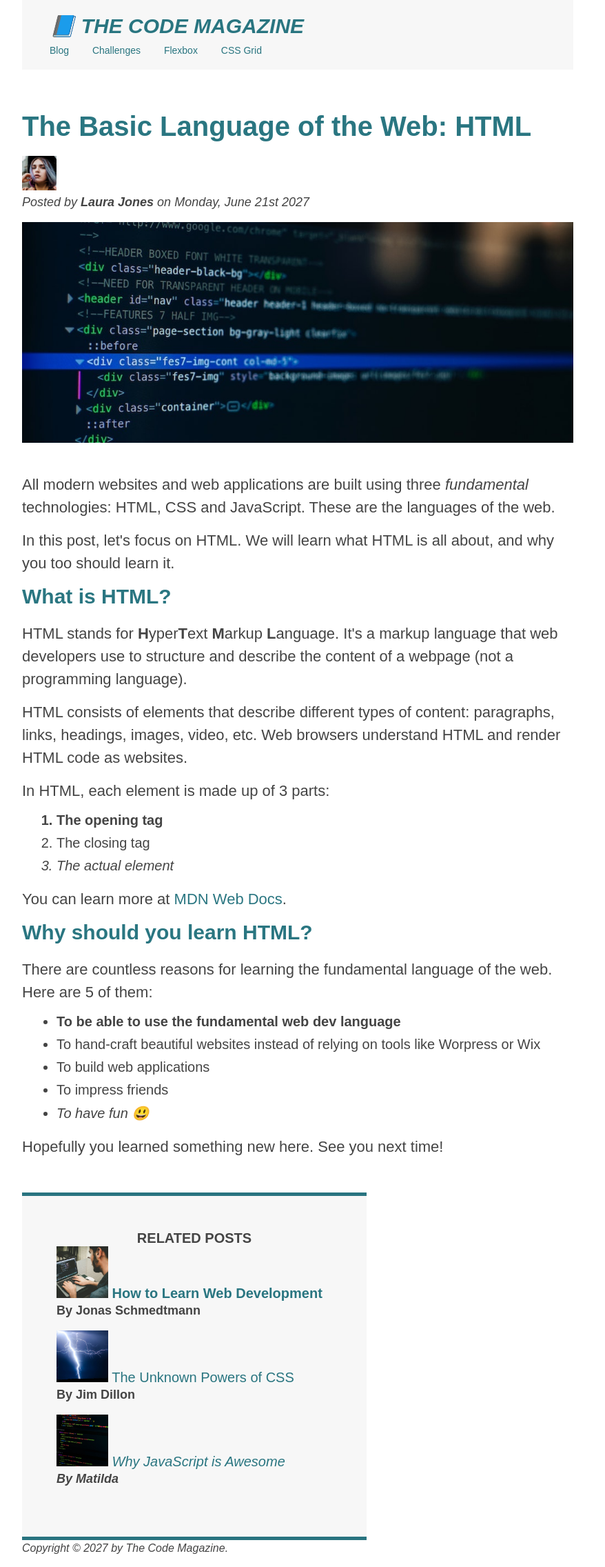
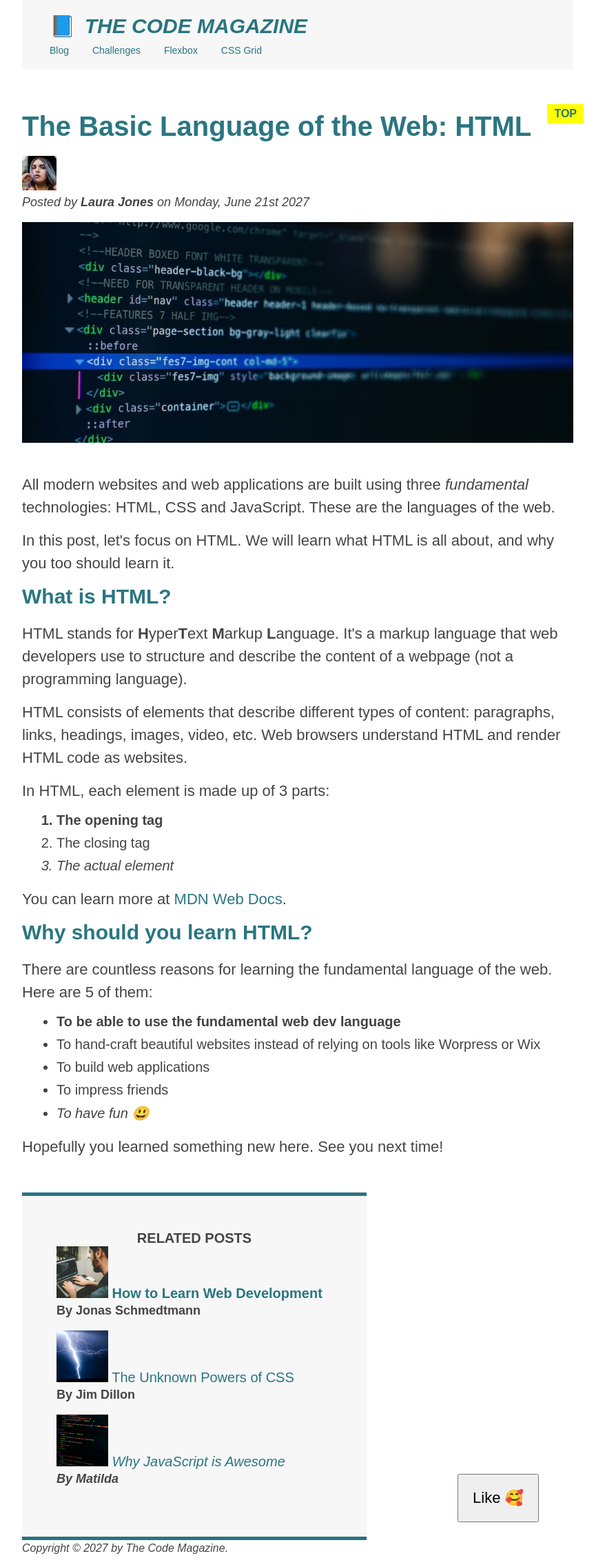
Before and after one commit to dgnamus/CSS-Fundamentals, a plain HTML site: page index.html in a window 1280 px wide. Shown: the whole page at 69% size, without its empty margins (208-1086 px from the left). Drawn offline with Linux system fonts and the light colour scheme.

Commit message:
Finished CSS fundamentals section

```diff
--- a/index.html
+++ b/index.html
@@ -26,6 +26,8 @@
           <a href="#">Flexbox</a>
           <a href="#">CSS Grid</a>
         </nav>
+
+        <button>Like 🥰</button>
       </header>
 
       <article>
--- a/style.css
+++ b/style.css
@@ -10,11 +10,15 @@
 body {
   color: #444;
   font-family: sans-serif;
+
+  position: relative;
 }
 
 .container {
   width: 800px;
   margin: 0 auto;
+
+  position: relative;
 }
 
 nav {
@@ -160,6 +164,43 @@ nav a:link:last-child {
   margin-right: 0;
 }
 
+button {
+  font-size: 22px;
+  padding: 20px;
+  cursor: pointer;
+
+  position: absolute;
+  bottom: 50px;
+  right: 50px;
+}
+
+h1::first-letter {
+  font-style: normal;
+  margin-right: 5px;
+}
+
+h3 + p::first-line {
+  /* color: rebeccapurple; */
+  /* This is called adjacent sibling - we selected first line of paragraphs that come after h3 */
+}
+
+h2 {
+  /* background-color: orange; */
+  position: relative;
+}
+
+h2::after {
+  content: "TOP";
+  background-color: yellow;
+  font-size: 16px;
+  font-weight: bold;
+  display: inline-block;
+  padding: 5px 10px;
+  position: absolute;
+  right: -15px;
+  top: -10px;
+}
+
 /* RESOLVING CONFLICTS */
 
 /* .copyright {
```
